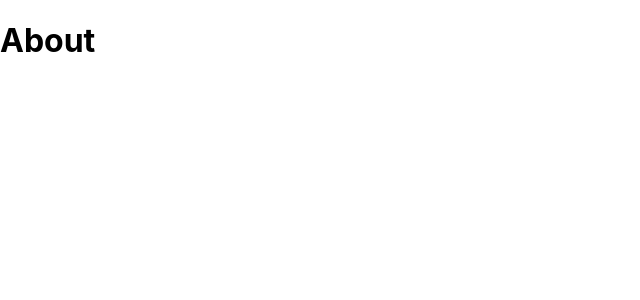
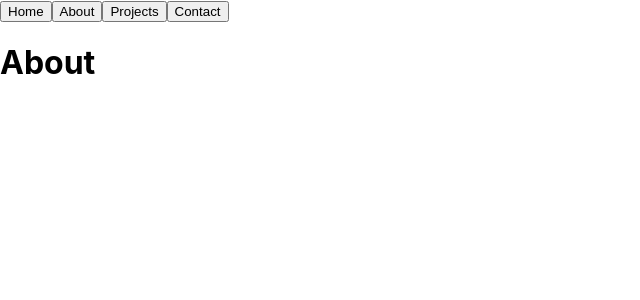
Before and after one commit to thiagosousa-dev/myPortfolio, a React (Create React App) app: page /about in a window 1280 px wide. Shown: the top 300 px of the page, without its empty margins (0-640 px from the left). Built offline with nearby package versions, Linux system fonts and the light colour scheme.

Commit message:
feat: add dynamic class on buttons

```diff
--- a/src/components/Header.js
+++ b/src/components/Header.js
@@ -1,9 +1,12 @@
-import React from "react";
+import React, { useContext } from "react";
 import { useNavigate } from "react-router-dom";
+import myContext from "../context/AppContext";
 
 function Header() {
   const navigate = useNavigate();
+  const { selectedPage, setSelectedPage } = useContext(myContext)
   const selectPage = ({target: {name}}) => {
+    setSelectedPage(name)
     navigate(`/${name}`);
   }
   return (
@@ -12,6 +15,7 @@ function Header() {
         <button
           type="button"
           name=""
+          className={selectedPage === '' ? 'nav-bar active' : 'nav-bar'}
           onClick={selectPage}
         >
           Home
@@ -19,6 +23,7 @@ function Header() {
         <button
           type="button"
           name="about"
+          className={selectedPage === 'about' ? 'nav-bar active' : 'nav-bar'}
           onClick={selectPage}
         >
           About
@@ -26,18 +31,20 @@ function Header() {
         <button
           type="button"
           name="projects"
+          className={selectedPage === 'projects' ? 'nav-bar active' : 'nav-bar'}
           onClick={selectPage}
         >
           Projects
         </button>
-      </nav>
-      <button
+        <button
           type="button"
           name="contact"
+          className={selectedPage === 'contact' ? 'nav-bar active' : 'nav-bar'}
           onClick={selectPage}
         >
           Contact
         </button>
+      </nav>
     </header>
   );
 }
--- a/src/context/AppProvider.js
+++ b/src/context/AppProvider.js
@@ -3,7 +3,7 @@ import React, { useState } from 'react';
 import AppContext from './AppContext';
 
 function Provider({children}) {
-  const [selectedPage, setSelectedPage] = useState('Home');
+  const [selectedPage, setSelectedPage] = useState('');
   const state = {
     selectedPage,
     setSelectedPage,
--- a/src/pages/About.js
+++ b/src/pages/About.js
@@ -1,8 +1,11 @@
 import React from "react";
-
+import Header from "../components/Header";
 function About() {
   return (
-    <h1>About</h1>
+    <div>
+      <Header />
+      <h1>About</h1>
+    </div>
   );
 }
 
--- a/src/pages/Home.js
+++ b/src/pages/Home.js
@@ -1,8 +1,9 @@
 import React from "react";
-
+import Header from "../components/Header";
 function Home() {
   return (
     <div>
+      <Header />
       <h1>Home</h1>
     </div>
   );
```
